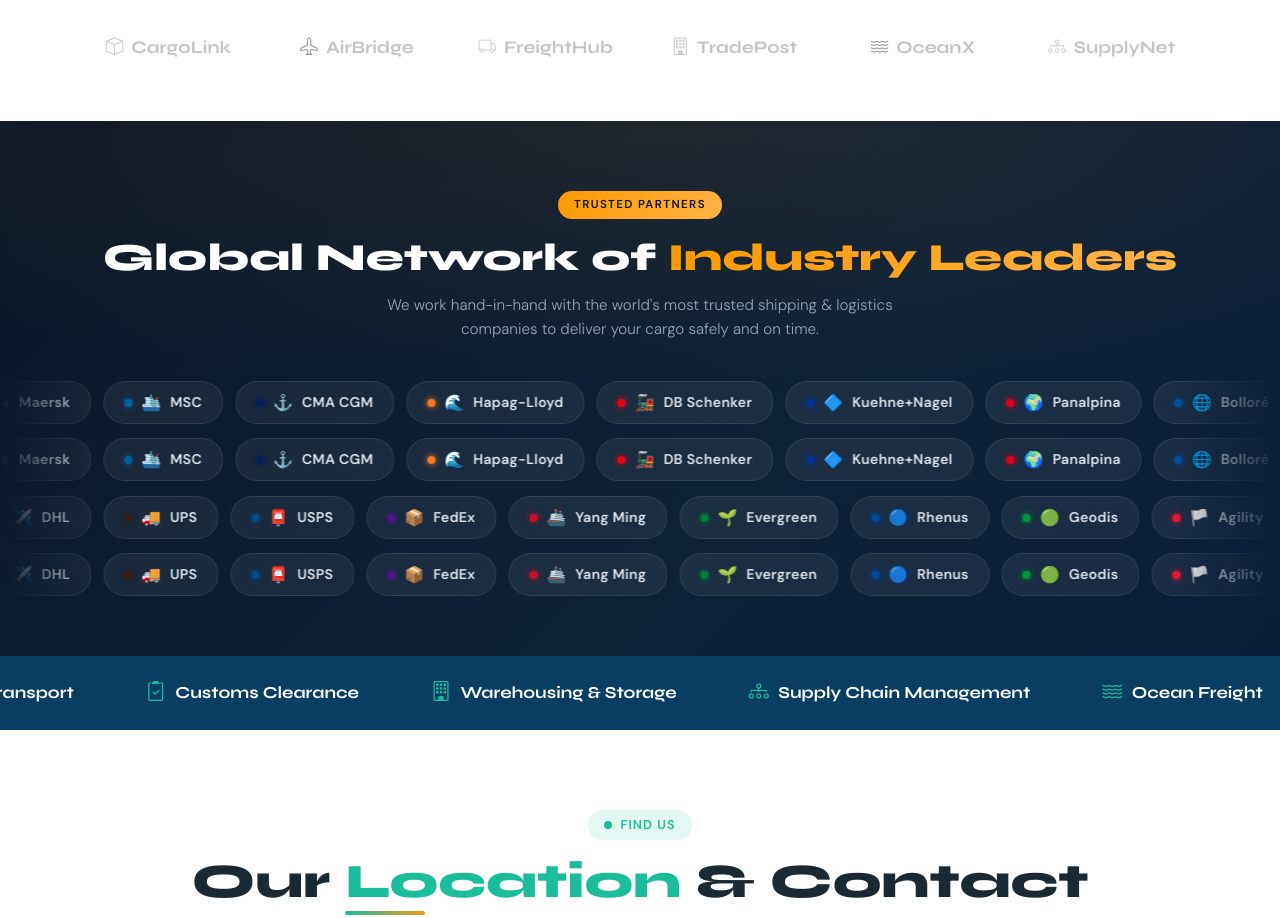
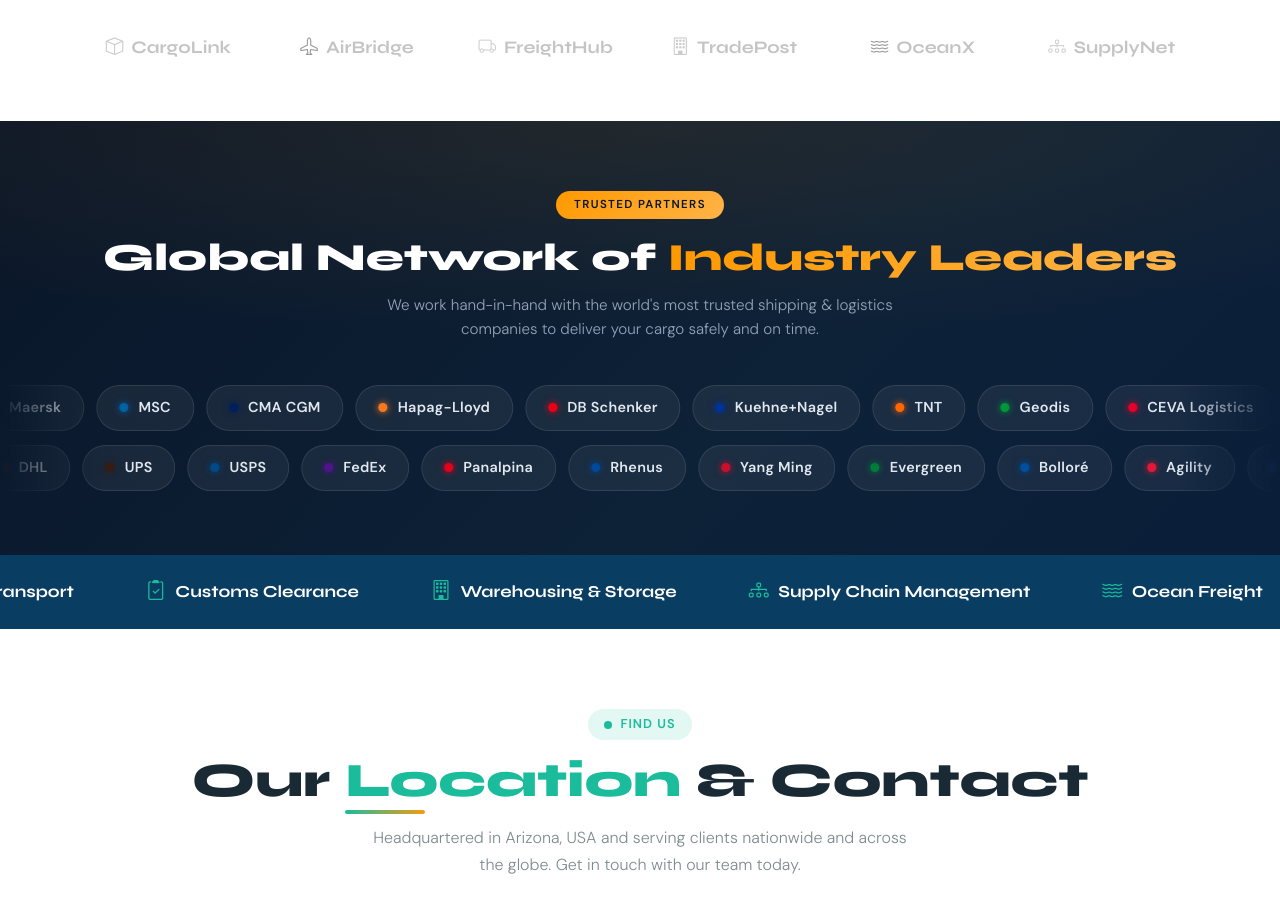
Before and after one commit to Dobgim/frank-tracking-site, a React (Vite) app: page / in a window 1280 px wide. Shown: the part 6342-7260 px from the top of the page. Built offline with nearby package versions, Linux system fonts and the light colour scheme.

Commit message:
fix: rewrite PartnersMarquee with clean pm-* classes - scrolling now visible on homepage

```diff
--- a/src/sections/home/PartnersMarquee.jsx
+++ b/src/sections/home/PartnersMarquee.jsx
@@ -1,74 +1,70 @@
 // PartnersMarquee.jsx – Animated scrolling partnerships strip
-// Edit PARTNERS to add/remove companies shown in the strip.
+// Edit PARTNERS to add/remove companies.
 const PARTNERS = [
-  { name: "FedEx",         emoji: "📦", color: "#4d148c" },
-  { name: "USPS",          emoji: "📮", color: "#004b87" },
-  { name: "UPS",           emoji: "🚚", color: "#351c15" },
-  { name: "DHL",           emoji: "✈️",  color: "#d40511" },
-  { name: "Maersk",        emoji: "🚢", color: "#00243d" },
-  { name: "MSC",           emoji: "🛳️", color: "#0061a1" },
-  { name: "CMA CGM",       emoji: "⚓", color: "#00205b" },
-  { name: "Hapag-Lloyd",   emoji: "🌊", color: "#f47920" },
-  { name: "DB Schenker",   emoji: "🚂", color: "#ec0016" },
-  { name: "Kuehne+Nagel",  emoji: "🔷", color: "#003399" },
-  { name: "Panalpina",     emoji: "🌍", color: "#e2001a" },
-  { name: "Bolloré",       emoji: "🌐", color: "#004f9f" },
-  { name: "CEVA Logistics",emoji: "📋", color: "#e5002b" },
-  { name: "XPO Logistics", emoji: "🔴", color: "#0d5fbe" },
-  { name: "TNT",           emoji: "💛", color: "#f60" },
-  { name: "Agility",       emoji: "🏳️", color: "#e31837" },
-  { name: "Geodis",        emoji: "🟢", color: "#009639" },
-  { name: "Rhenus",        emoji: "🔵", color: "#004899" },
-  { name: "Evergreen",     emoji: "🌱", color: "#007c3b" },
-  { name: "Yang Ming",     emoji: "🚢", color: "#c8102e" },
+  { name: "FedEx",          color: "#4d148c" },
+  { name: "USPS",           color: "#004b87" },
+  { name: "UPS",            color: "#351c15" },
+  { name: "DHL",            color: "#d40511" },
+  { name: "Maersk",         color: "#00243d" },
+  { name: "MSC",            color: "#0061a1" },
+  { name: "CMA CGM",        color: "#00205b" },
+  { name: "Hapag-Lloyd",    color: "#f47920" },
+  { name: "DB Schenker",    color: "#ec0016" },
+  { name: "Kuehne+Nagel",   color: "#003399" },
+  { name: "TNT",            color: "#f60" },
+  { name: "Geodis",         color: "#009639" },
+  { name: "CEVA Logistics", color: "#e5002b" },
+  { name: "XPO Logistics",  color: "#0d5fbe" },
+  { name: "Agility",        color: "#e31837" },
+  { name: "Bolloré",        color: "#004f9f" },
+  { name: "Evergreen",      color: "#007c3b" },
+  { name: "Yang Ming",      color: "#c8102e" },
+  { name: "Rhenus",         color: "#004899" },
+  { name: "Panalpina",      color: "#e2001a" },
 ];
 
-function PartnerItem({ name, emoji, color }) {
-  return (
-    <li className="partners-item" style={{ "--dot-color": color }}>
-      <span className="partners-dot" aria-hidden="true" />
-      <span className="partners-emoji" aria-hidden="true">{emoji}</span>
-      <span className="partners-name">{name}</span>
-    </li>
-  );
-}
+export default function PartnersMarquee() {
+  // Duplicate the list so the scroll loops seamlessly
+  const doubled = [...PARTNERS, ...PARTNERS];
+  const reversed = [...PARTNERS].reverse();
+  const doubledRev = [...reversed, ...reversed];
 
-function PartnerTrack({ reversed = false, hidden = false }) {
-  const list = reversed ? [...PARTNERS].reverse() : PARTNERS;
-  return (
-    <ul
-      className={`partners-track${reversed ? " partners-track--reverse" : ""}`}
-      aria-hidden={hidden || undefined}
-    >
-      {/* Duplicate for seamless loop */}
-      {[...list, ...list].map((p, i) => (
-        <PartnerItem key={i} {...p} />
-      ))}
-    </ul>
-  );
-}
-
-export default function PartnersMarquee() {
   return (
     <section id="partners-marquee" aria-label="Our logistics partners">
-      <div className="partners-header">
-        <span className="partners-badge">Trusted Partners</span>
-        <h2 className="partners-title">
+      {/* Header */}
+      <div className="pm-header">
+        <span className="pm-badge">Trusted Partners</span>
+        <h2 className="pm-title">
           Global Network of <span>Industry Leaders</span>
         </h2>
-        <p className="partners-sub">
-          We work hand-in-hand with the world's most trusted shipping &amp;
+        <p className="pm-sub">
+          We work hand-in-hand with the world&apos;s most trusted shipping &amp;
           logistics companies to deliver your cargo safely and on time.
         </p>
       </div>
 
-      <div className="partners-overflow">
-        {/* Row 1 – scrolls left */}
-        <PartnerTrack />
-        <PartnerTrack hidden />
-        {/* Row 2 – scrolls right */}
-        <PartnerTrack reversed />
-        <PartnerTrack reversed hidden />
+      {/* Row 1 – scrolls left */}
+      <div className="pm-wrapper">
+        <ul className="pm-track pm-track--left">
+          {doubled.map((p, i) => (
+            <li key={i} className="pm-pill" style={{ "--dot": p.color }}>
+              <span className="pm-dot" />
+              <span className="pm-name">{p.name}</span>
+            </li>
+          ))}
+        </ul>
+      </div>
+
+      {/* Row 2 – scrolls right */}
+      <div className="pm-wrapper" style={{ marginTop: "14px" }}>
+        <ul className="pm-track pm-track--right">
+          {doubledRev.map((p, i) => (
+            <li key={i} className="pm-pill" style={{ "--dot": p.color }}>
+              <span className="pm-dot" />
+              <span className="pm-name">{p.name}</span>
+            </li>
+          ))}
+        </ul>
       </div>
     </section>
   );
--- a/src/styles/app.css
+++ b/src/styles/app.css
@@ -611,30 +611,30 @@
 }
 
 /* =========================================================
-   Partners Marquee Section
+   Partners Marquee Section  (pm-* prefix)
    ========================================================= */
 #partners-marquee {
   background: linear-gradient(135deg, #0a1628 0%, #0d2137 60%, #0a1e3a 100%);
-  padding: 70px 0 60px;
+  padding: 70px 0 64px;
+  position: relative;
   overflow: hidden;
-  position: relative;
 }
 #partners-marquee::before {
   content: "";
   position: absolute;
   inset: 0;
-  background: radial-gradient(ellipse 80% 50% at 50% 0%, rgba(255,153,0,0.08), transparent);
+  background: radial-gradient(ellipse 80% 50% at 50% 0%, rgba(255,153,0,0.09), transparent);
   pointer-events: none;
 }
 
 /* --- Header --- */
-.partners-header {
+.pm-header {
   text-align: center;
-  padding: 0 20px 40px;
+  padding: 0 20px 44px;
   position: relative;
   z-index: 1;
 }
-.partners-badge {
+.pm-badge {
   display: inline-block;
   background: linear-gradient(135deg, #ff9900, #ffb347);
   color: #0a1628;
@@ -642,24 +642,24 @@
   font-weight: 800;
   letter-spacing: 0.12em;
   text-transform: uppercase;
-  padding: 5px 16px;
+  padding: 5px 18px;
   border-radius: 999px;
   margin-bottom: 16px;
 }
-.partners-title {
+.pm-title {
   color: #ffffff;
   font-size: clamp(1.5rem, 4vw, 2.4rem);
   font-weight: 800;
   line-height: 1.2;
   margin: 0 0 12px;
 }
-.partners-title span {
+.pm-title span {
   background: linear-gradient(90deg, #ff9900, #ffb347);
   -webkit-background-clip: text;
   -webkit-text-fill-color: transparent;
   background-clip: text;
 }
-.partners-sub {
+.pm-sub {
   color: #94a3b8;
   font-size: 0.95rem;
   max-width: 520px;
@@ -667,85 +667,80 @@
   line-height: 1.6;
 }
 
-/* --- Overflow container --- */
-.partners-overflow {
-  display: flex;
-  flex-direction: column;
-  gap: 14px;
-  mask-image: linear-gradient(to right, transparent 0%, black 8%, black 92%, transparent 100%);
-  -webkit-mask-image: linear-gradient(to right, transparent 0%, black 8%, black 92%, transparent 100%);
+/* --- Row wrapper (masks fade edges) --- */
+.pm-wrapper {
+  width: 100%;
+  overflow: hidden;
+  -webkit-mask-image: linear-gradient(to right, transparent 0%, #000 8%, #000 92%, transparent 100%);
+  mask-image: linear-gradient(to right, transparent 0%, #000 8%, #000 92%, transparent 100%);
 }
 
 /* --- Scrolling track --- */
-.partners-track {
+.pm-track {
   display: flex;
   list-style: none;
   margin: 0;
   padding: 0;
+  gap: 12px;
   width: max-content;
-  gap: 12px;
-  animation: partners-scroll-left 38s linear infinite;
   will-change: transform;
 }
-.partners-track--reverse {
-  animation: partners-scroll-right 44s linear infinite;
+.pm-track--left {
+  animation: pm-scroll-left 40s linear infinite;
 }
-.partners-track:hover,
-.partners-track--reverse:hover {
+.pm-track--right {
+  animation: pm-scroll-right 46s linear infinite;
+}
+.pm-wrapper:hover .pm-track {
   animation-play-state: paused;
 }
 
-@keyframes partners-scroll-left {
-  0%   { transform: translateX(0); }
-  100% { transform: translateX(-50%); }
+@keyframes pm-scroll-left {
+  from { transform: translateX(0); }
+  to   { transform: translateX(-50%); }
 }
-@keyframes partners-scroll-right {
-  0%   { transform: translateX(-50%); }
-  100% { transform: translateX(0); }
+@keyframes pm-scroll-right {
+  from { transform: translateX(-50%); }
+  to   { transform: translateX(0); }
 }
 
-/* --- Individual item pill --- */
-.partners-item {
+/* --- Individual pill --- */
+.pm-pill {
   display: flex;
   align-items: center;
-  gap: 9px;
+  gap: 10px;
   background: rgba(255, 255, 255, 0.06);
   border: 1px solid rgba(255, 255, 255, 0.1);
   border-radius: 50px;
-  padding: 10px 20px;
+  padding: 11px 22px;
   white-space: nowrap;
+  cursor: default;
   transition: background 0.25s, border-color 0.25s, transform 0.25s;
-  cursor: default;
-  backdrop-filter: blur(6px);
 }
-.partners-item:hover {
-  background: rgba(255, 153, 0, 0.12);
-  border-color: rgba(255, 153, 0, 0.4);
+.pm-pill:hover {
+  background: rgba(255, 153, 0, 0.14);
+  border-color: rgba(255, 153, 0, 0.45);
   transform: translateY(-2px);
 }
-.partners-dot {
-  width: 8px;
-  height: 8px;
+.pm-dot {
+  width: 9px;
+  height: 9px;
   border-radius: 50%;
-  background: var(--dot-color, #ff9900);
   flex-shrink: 0;
-  box-shadow: 0 0 6px var(--dot-color, #ff9900);
+  background: var(--dot, #ff9900);
+  box-shadow: 0 0 7px var(--dot, #ff9900);
 }
-.partners-emoji {
-  font-size: 1rem;
-  line-height: 1;
-}
-.partners-name {
+.pm-name {
   color: #e2e8f0;
-  font-size: 0.88rem;
+  font-size: 0.9rem;
   font-weight: 600;
   letter-spacing: 0.02em;
 }
 
-/* Reduced-motion fallback */
+/* Reduced-motion */
 @media (prefers-reduced-motion: reduce) {
-  .partners-track,
-  .partners-track--reverse {
+  .pm-track--left,
+  .pm-track--right {
     animation: none;
   }
 }
```
